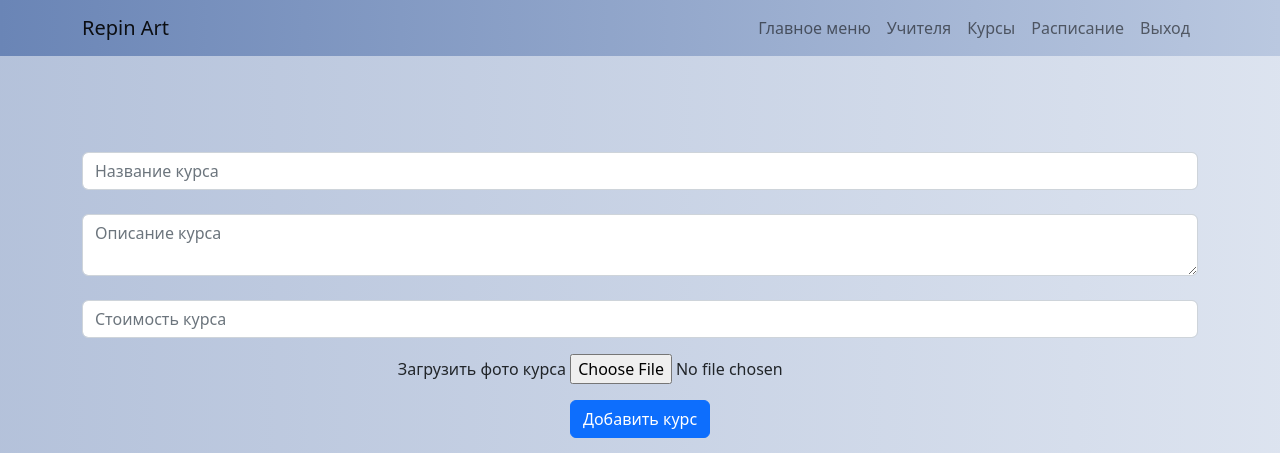
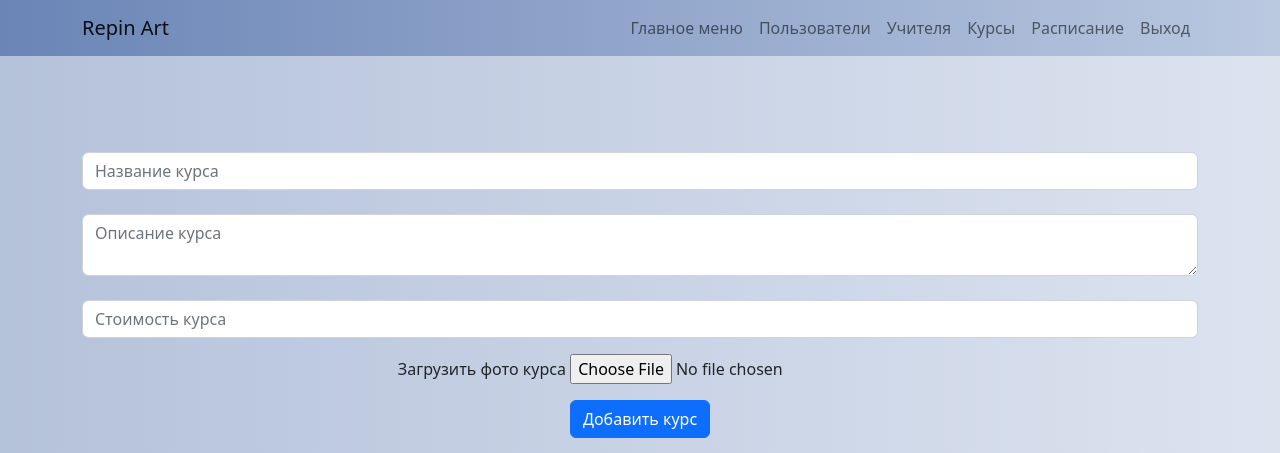
Before and after one commit to belousovsergey56/pro-iskusstvo, a Flask app: page /add_course in a window 1280 px wide. Shown: the top 453 px of the page. Run offline with Flask 2, Linux system fonts and the light colour scheme; data that the repository does not hold is empty; some libraries are stand-ins or nearby versions.

Commit message:
remove bg-nav, add link 'add_user'

```diff
--- a/templates/base.html
+++ b/templates/base.html
@@ -19,7 +19,7 @@
 
 <body>
     <header>
-        <nav class="navbar fixed-top navbar-expand-lg bg-light">
+        <nav class="navbar fixed-top navbar-expand-lg">
             <div class="container">
                 <a class="navbar-brand" href="#">Repin Art</a>
                 <button class="navbar-toggler" type="button" data-bs-toggle="collapse" data-bs-target="#navbarNav"
@@ -30,6 +30,9 @@
                     <ul class="navbar-nav ms-auto">
                         <li class="nav-item">
                             <a class="nav-link" href="{{ url_for('menu') }}">Главное меню</a>
+                        </li>
+                        <li class="nav-item">
+                            <a class="nav-link" href="{{ url_for('add_user') }}">Пользователи</a>
                         </li>
                         <li class="nav-item">
                             <a class="nav-link" href="{{ url_for('add_teacher') }}">Учителя</a>
```
